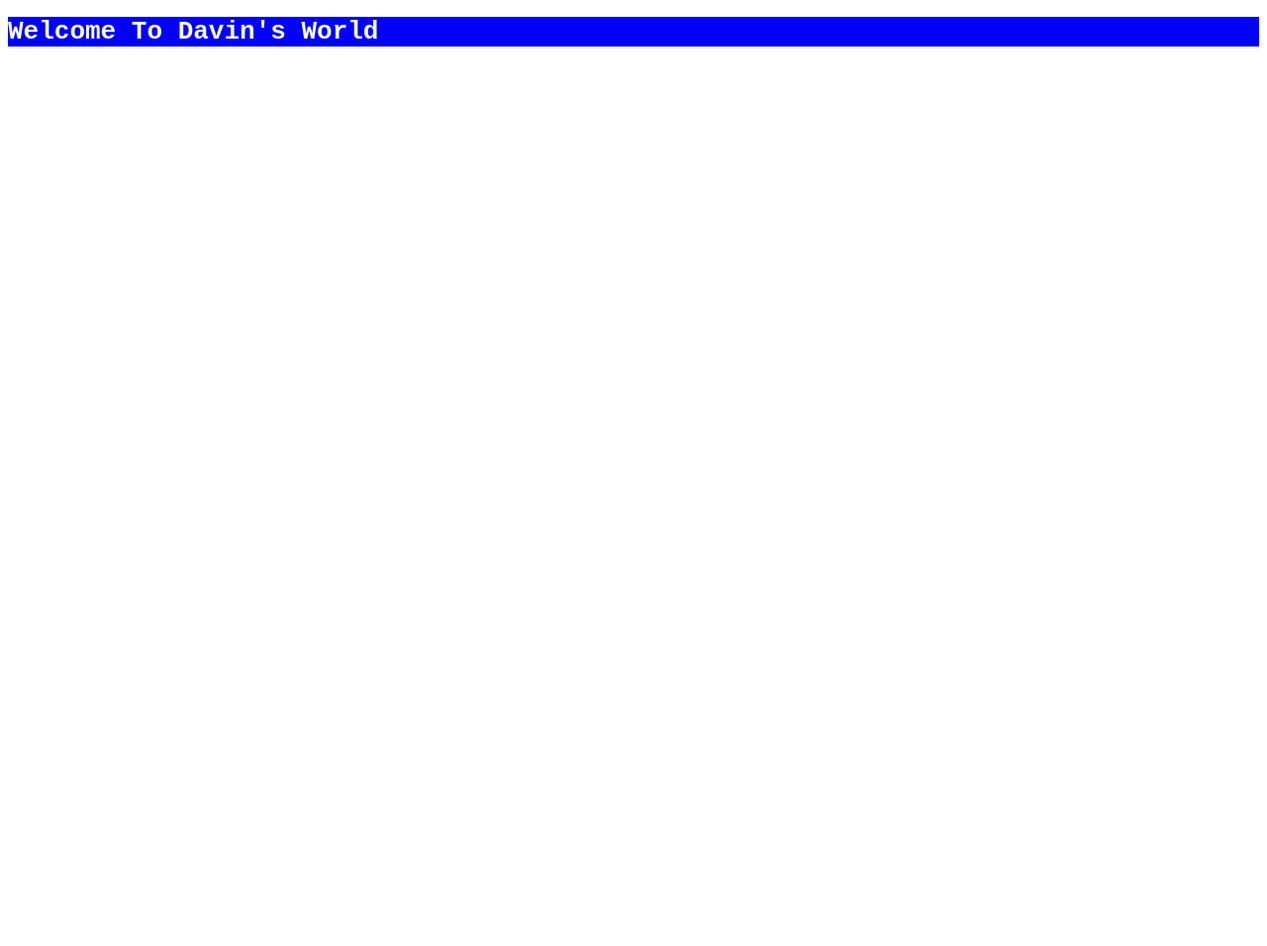
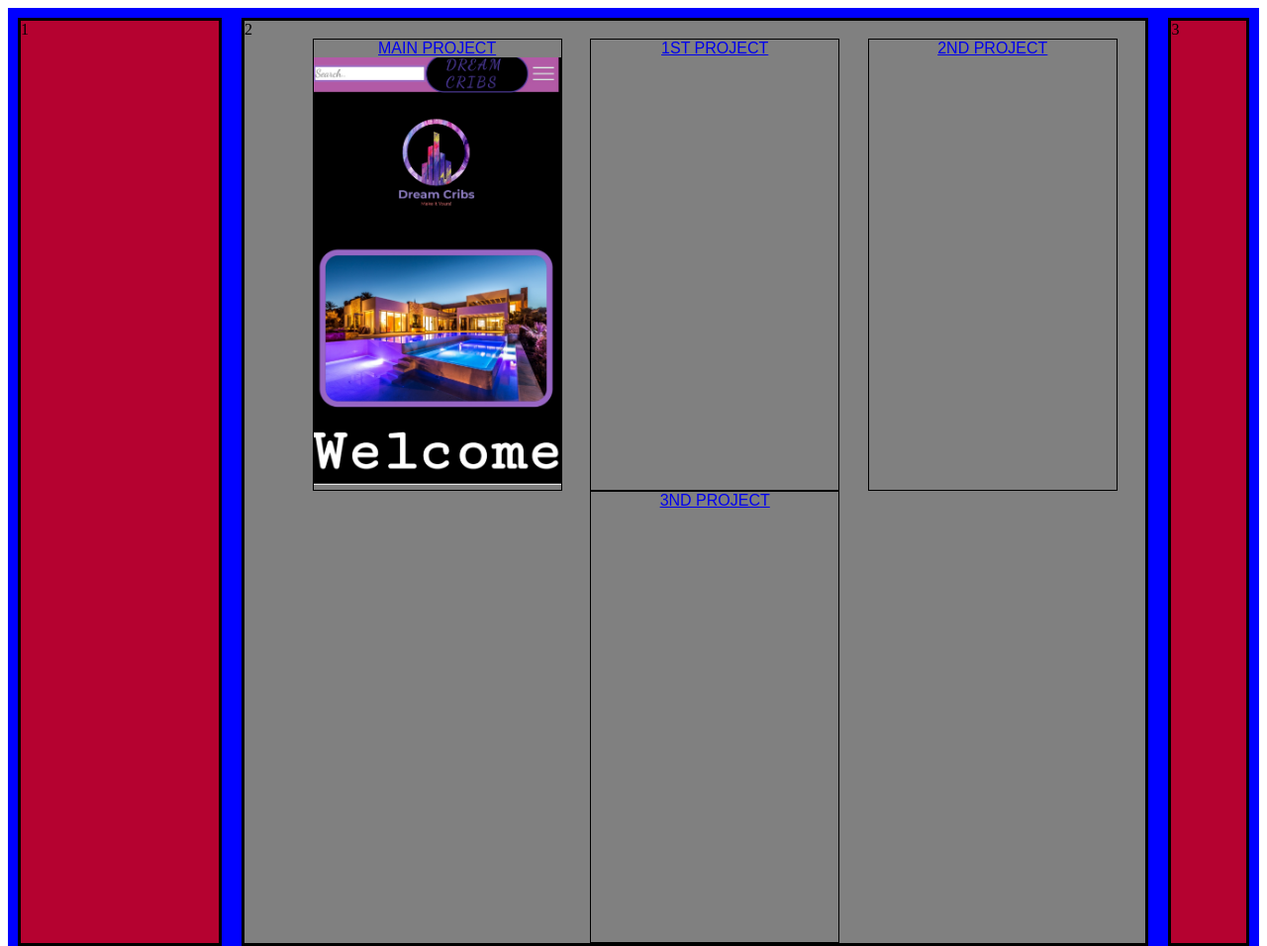
Before and after one commit to SeanPrice13/ccaport, a plain HTML site: page Davin.html in a window 1280 px wide. Shown: the top 956 px of the page at 99% size. Before the commit the page ends 800 px from the top, so only its background shows below. Drawn offline with Linux system fonts and the light colour scheme.

Commit message:
updating Davin.html

```diff
--- a/Davin.html
+++ b/Davin.html
@@ -8,11 +8,20 @@
     <link rel="stylesheet" href="./css/styles.css" />
 </head>
 <body>
-    <div id="container">
-        <div id="pageName">
-            <h1 id="title">Welcome To Davin's World</h1>
+    <div class="flexbox-container">
+        <div class="flexbox-item flexbox-item-1">1</div>
+        <div class="flexbox-item flexbox-item-2">2
+            <ul class="project">
+                <div class="displaybox"><li><a class="boxtitle" href="#">Main Project</a></li><img src="image/20220220_082844.jpg">
+
+                </div>
+                <div class="displaybox"><li><a class="boxtitle" href="#">1st Project</a></li></div>
+                <div class="displaybox"><li><a class="boxtitle" href="#">2nd Project</a></li></div>
+                <div class="displaybox"><li><a class="boxtitle" href="#">3nd Project</a></li></div>
+              </ul>
         </div>
+        <div class="flexbox-item flexbox-item-3">3</div>
 
     </div>
 </body>
-</html><link rel="stylesheet" href="./css/styles.css" />
+</html>
--- a/css/styles.css
+++ b/css/styles.css
@@ -46,12 +46,61 @@
 }
 /*# sourceMappingURL=styles.css.map */
 
-#title {
-  color: white;
-  font-weight: bold;
-  font-family: monospace;
-  vertical-align: middle;
+/*# special effects to our main container*/
+.flexbox-container {
+  display: flex;
+  justify-content: center;
+  background-color: blue;
+  align-items: center;
+  flex-wrap: wrap;
 }
-#pageName {
-  background-color: blue;
+.flexbox-item {
+  width: 200px;
+  margin: 10px;
+  border: 3px solid black;
+  background-color: white;
 }
+.flexbox-item-1 {
+  min-height: 800px;
+  min-width: 100px;
+  flex-direction: column;
+  background-color: rgba(194, 3, 35, 0.938);
+  align-self: stretch;
+}
+.flexbox-item-2 {
+  min-height: 600px;
+  background-color: grey;
+  flex-grow: 1;
+  align-self: stretch;
+  flex-direction: column;
+}
+.flexbox-item-3 {
+  min-height: 80px;
+  flex-basis: 2cm;
+  align-self: stretch;
+  background-color: rgba(194, 3, 35, 0.938);
+}
+.project {
+  display: flex;
+  -webkit-box-pack: space-evenly;
+  -ms-flex-pack: space-evenly;
+  justify-content: space-evenly;
+  list-style-type: none;
+  margin: 0;
+  flex-wrap: wrap;
+}
+.displaybox {
+  border: solid 1px;
+  width: 250px;
+  height: 455px;
+  text-indent: center;
+  text-align: center;
+  text-transform: uppercase;
+}
+.displaybox a {
+  font-family: arial, sans-serif;
+}
+img {
+  width: 100%;
+  height: 95%;
+}
```
Also changed, not shown: image/20220220_082844.jpg (added).
